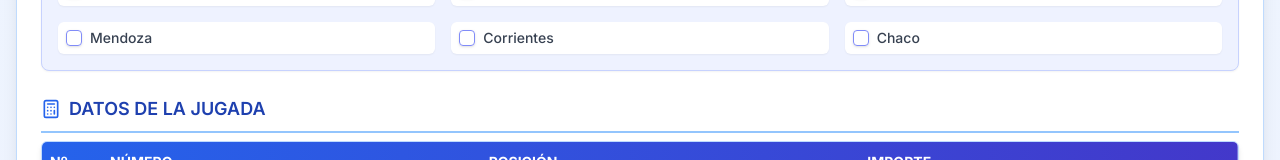
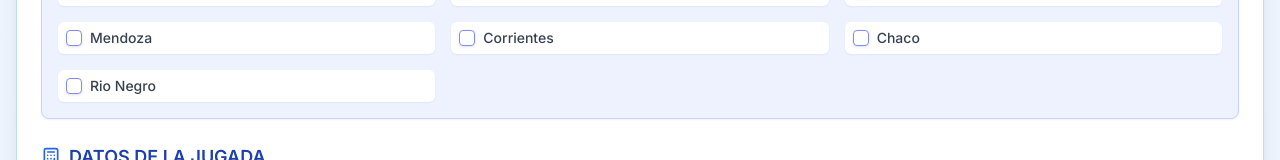
Before and after one commit to AgusPenteado21/panel, a Next.js app: page /jugadas/cargar-jugadas-de-un-pasador in a window 1280 px wide. Shown: the part 388-548 px from the top of the page. Built offline with nearby package versions, Linux system fonts and the light colour scheme; no server answers; the database is empty.

Commit message:
Agregar lotería Rio Negro a las opciones

```diff
--- a/app/jugadas/cargar-jugadas-de-un-pasador/page.tsx
+++ b/app/jugadas/cargar-jugadas-de-un-pasador/page.tsx
@@ -46,6 +46,7 @@ const provinceAbbreviations: { [key: string]: string } = {
     MENDOZ: "M",
     CORRIE: "CR",
     CHACO: "CH",
+    RIONEG: "RN",
 }
 
 // Número total de filas de jugadas
@@ -104,6 +105,7 @@ export default function CargarJugadas() {
         { id: "MENDOZ", label: "Mendoza" },
         { id: "CORRIE", label: "Corrientes" },
         { id: "CHACO", label: "Chaco" },
+        { id: "RIONEG", label: "Rio Negro" },
     ]
 
     useEffect(() => {
```
